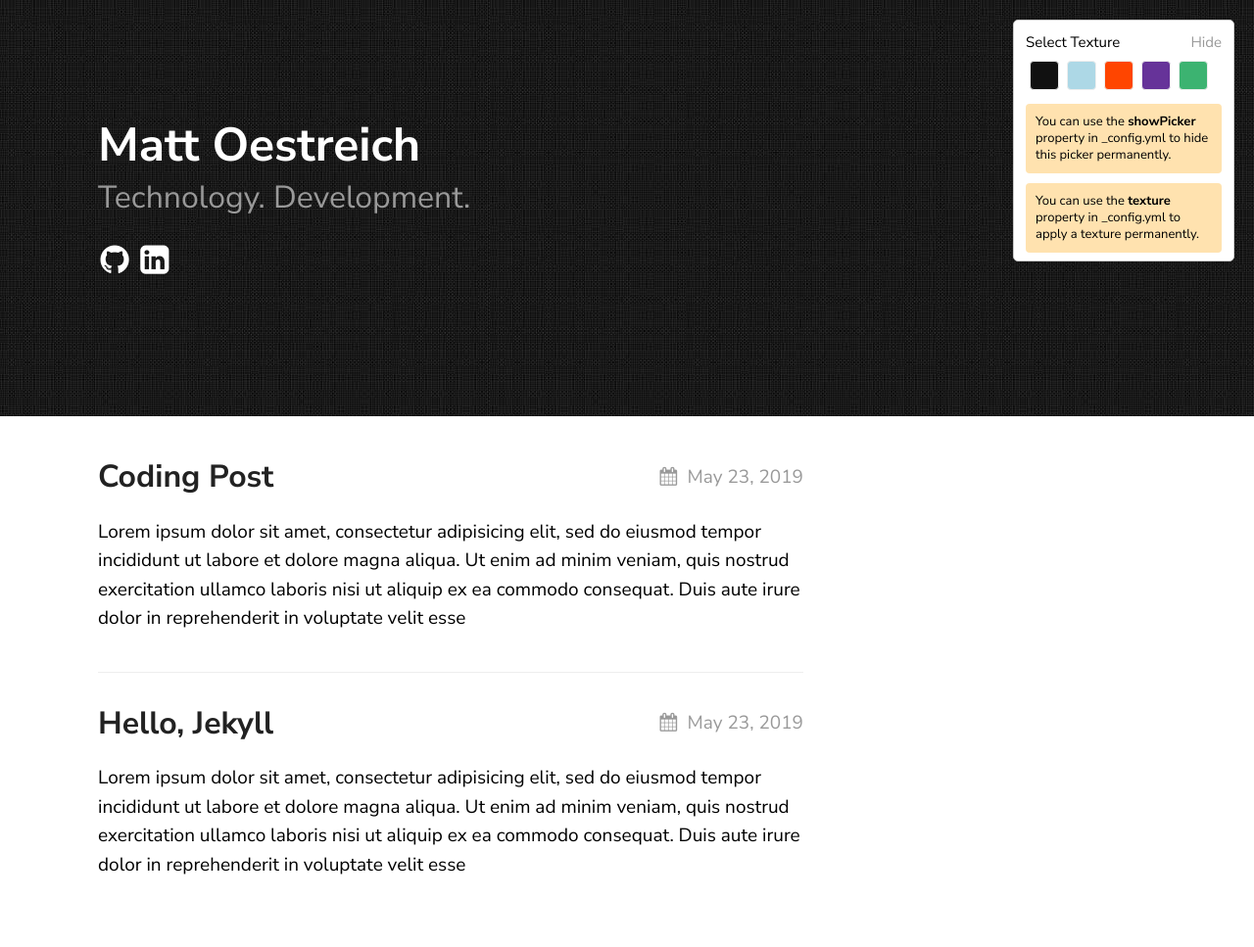
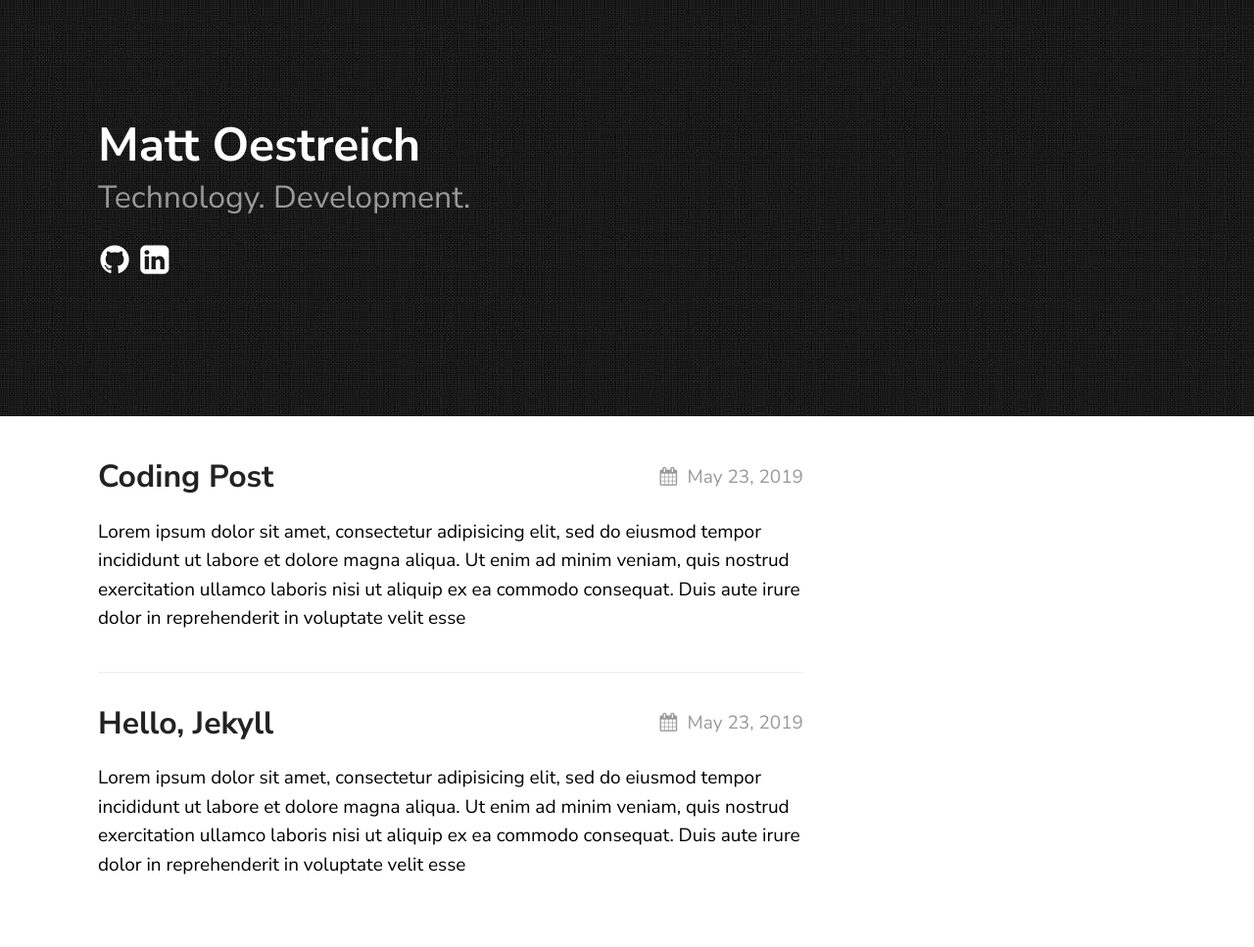
Before and after one commit to oze4/mattoestreich.com, a Jekyll site: the page built from index.md, in a window 1280 px wide. Shown: the whole page at 98% size. Built offline with Jekyll 4.4.1, drawn with Linux system fonts in a browser that asks for light colours; some of the changed lines change nothing that is shown.

Commit message:
Update _config.yml

```diff
--- a/_config.yml
+++ b/_config.yml
@@ -17,8 +17,8 @@ texture:
   tagline: Technology. Development.
   date_format: "%b %-d, %Y"
   style: black
-  showNav: false
-  showPicker: true
+  showNav: true
+#  showPicker: true
 
   # generate social links in footer
   social_links:
@@ -36,4 +36,4 @@ texture:
 
 plugins:
   - jekyll-seo-tag
-#  - jekyll-feed
+  - jekyll-feed
```
